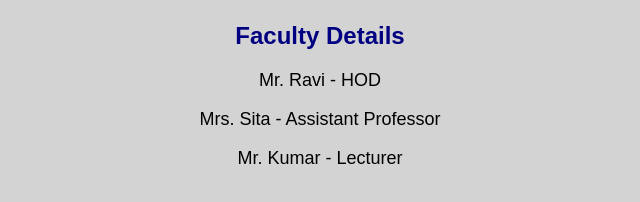
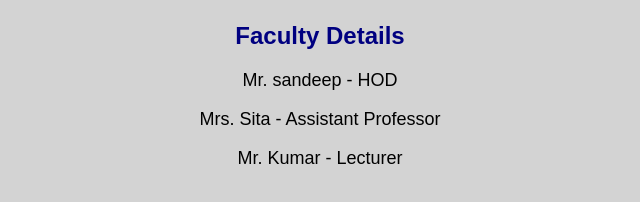
Before and after one commit to Sneha-Reddy04/exam, a plain HTML site: page faculty.html in a window 1280 px wide. Shown: the part 146-348 px from the top of the page, 320-960 px from the left. Drawn offline with Linux system fonts and the light colour scheme.

Commit message:
faculty commit

```diff
--- a/faculty.html
+++ b/faculty.html
@@ -16,7 +16,7 @@
     </header>
 
     <h2>Faculty Details</h2>
-    <p>Mr. Ravi - HOD</p>
+    <p>Mr. sandeep - HOD</p>
     <p>Mrs. Sita - Assistant Professor</p>
     <p>Mr. Kumar - Lecturer</p>
 
```
